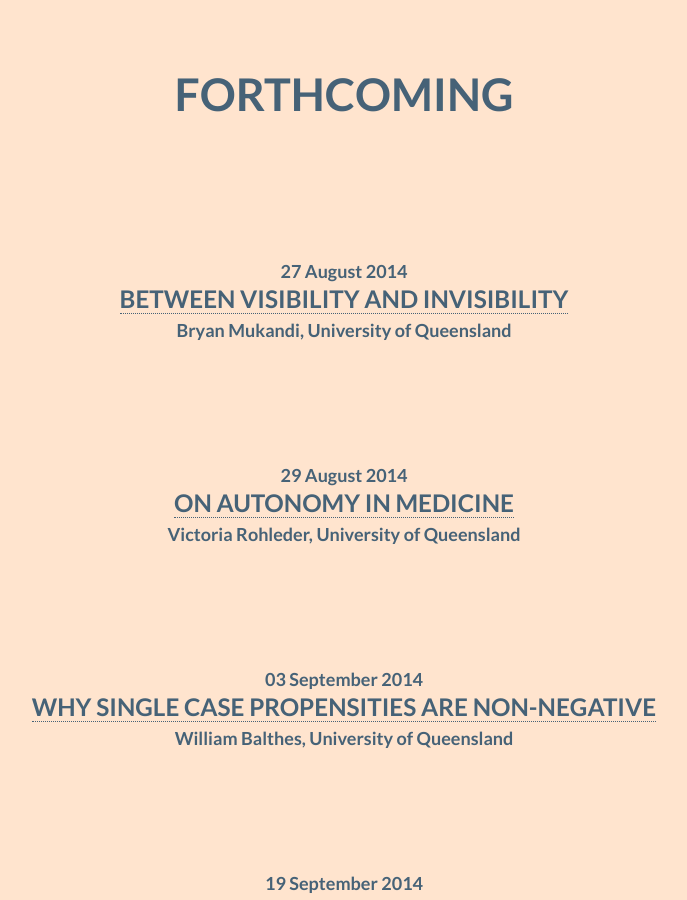
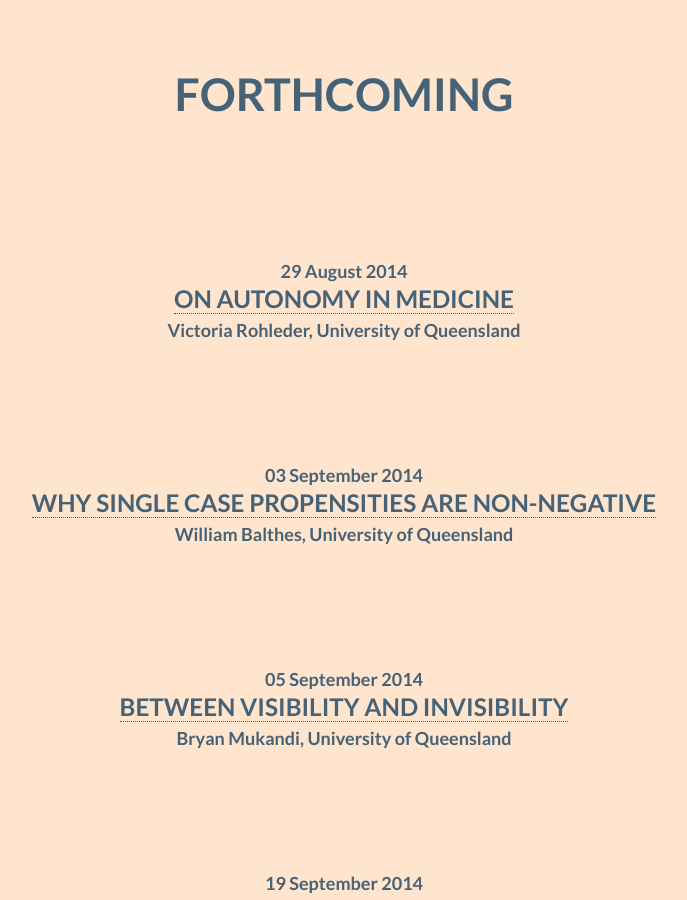
Before and after one commit to davekinkead/dailydialectic, a Jekyll site: the page built from index.html, in a window 1280 px wide and 900 px high, scrolled down 1345 px. Shown: the whole window, without its empty margins (296-983 px from the left). Built offline with Jekyll 4.4.1, drawn with Linux system fonts in a browser that asks for light colours.

Commit message:
Reschedual Brian's talk

```diff
--- a/_posts/2014-08-27-between-visibility-and-invisibility.md
+++ b/_posts/2014-08-27-between-visibility-and-invisibility.md
@@ -4,7 +4,7 @@
 affiliation: University of Queensland
 layout: bite
 status: forthcoming
-date: 27 Aug 2014
+date: 05 Sep 2014
 ---
 
 Abstract coming soon...
```
